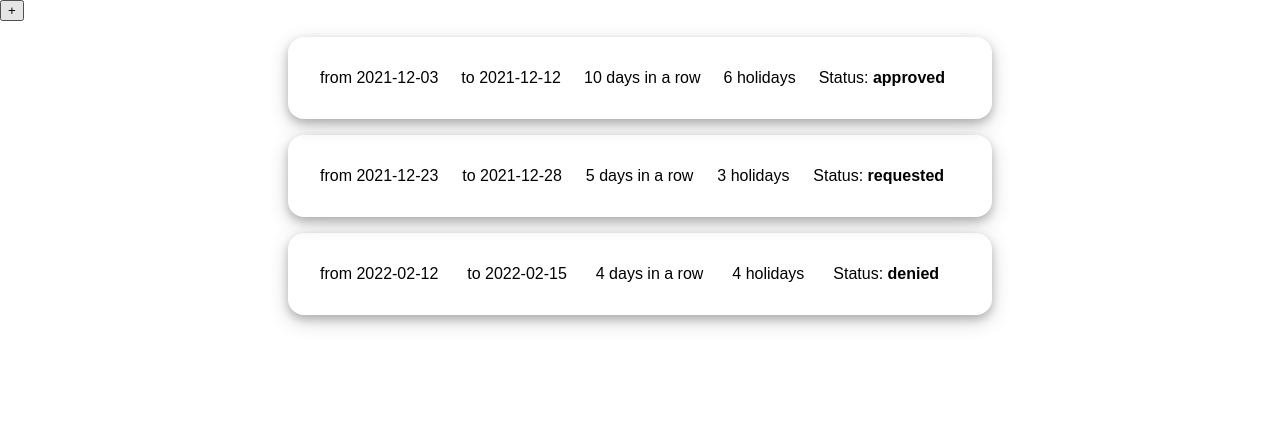
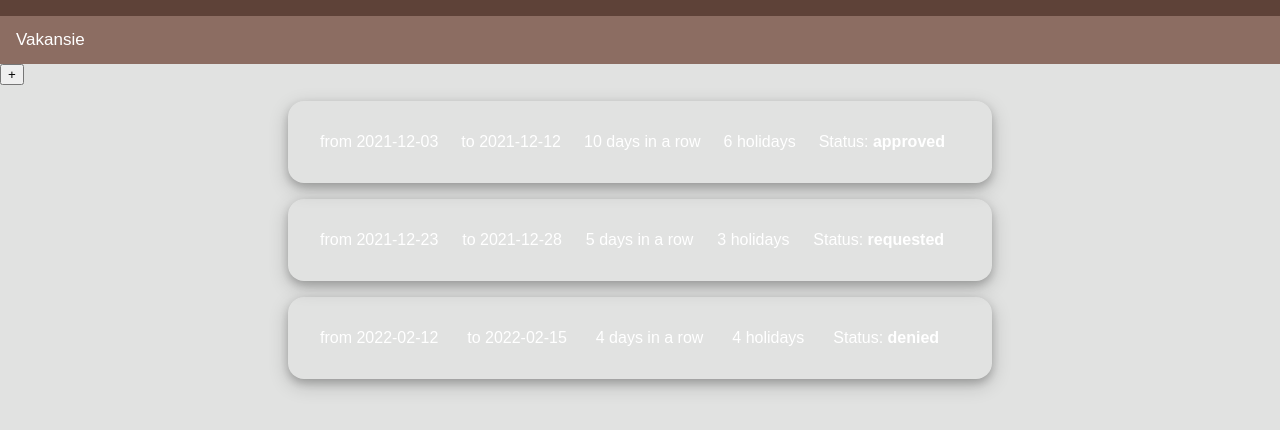
Before and after one commit to mab9/calendario, a plain HTML site: page js-client/index.html in a window 1280 px wide. Drawn offline with Linux system fonts and the light colour scheme; no server answers.

Commit message:
Add color palette to js client and top nav

```diff
--- a/js-client/src/cali/cali.js
+++ b/js-client/src/event/event.js
@@ -1,17 +1,18 @@
 import {dom} from "../base/church/dom.js";
 
-export {CaliController, CaliView};
+export {EventController, EventView};
 
 /**
- * @return CaliController
+ * @return EventController
  * @constructor
  */
-const CaliController = () => {
+const EventController = () => {
 
-    const create = from => to => alert("new event from " + from  + " to " + to + ".");
+    const create = from => to => alert(
+        "new event from " + from + " to " + to + ".");
 
     /**
-     * @typedef {Readonly<object>} CaliController
+     * @typedef {Readonly<object>} EventController
      */
     return Object.freeze({
         create: create
@@ -20,12 +21,18 @@ const CaliController = () => {
 
 /**
  * @param rootElement
- * @param caliController
+ * @param eventController
  * @constructor
  */
-const CaliView = (rootElement, caliController) => {
+const EventView = (rootElement, eventController) => {
 
     const view = dom(`
+
+            <DIV class="topnav-header"></DIV>
+            <NAV class="topnav">
+                <a>Vakansie</a>
+            </NAV>
+
             <DIV id="content-section"></DIV>
                     <div>
                         <button id="create">+</button>
@@ -57,7 +64,7 @@ const CaliView = (rootElement, caliController) => {
             </DIV>`);
 
     const createBtn = view.querySelector('#create');
-    createBtn.onclick = () => caliController.create("1")("2");
+    createBtn.onclick = () => eventController.create("1")("2");
 
     rootElement.appendChild(view)
 };
--- a/js-client/starter.js
+++ b/js-client/starter.js
@@ -1,6 +1,6 @@
 import {dom} from "./src/base/church/dom.js";
 import {translationService} from "./src/base/service/translation.service.js";
-import {CaliController, CaliView} from "./src/cali/cali.js";
+import {EventController, EventView} from "./src/event/event.js";
 
 export {start} ;
 
@@ -9,12 +9,12 @@ translationService.init();
 
 const start = (appRootId, authenticated) => {
     const CONTENT_WRAPPER = 'root';
-    const ctrl = CaliController();
+    const ctrl = EventController();
 
     const root = document.getElementById(CONTENT_WRAPPER)
     const vakansie = dom(`<div id="${appRootId}">`);
 
-    CaliView(vakansie, ctrl);
+    EventView(vakansie, ctrl);
     root.replaceWith(vakansie); // why replace???
 }
 
--- a/js-client/style.css
+++ b/js-client/style.css
@@ -1,45 +1,55 @@
 /*@import "src/assets/fonts/FontAwesome/css/fontawesome.min.css";*/
 /*@import "src/assets/fonts/FontAwesome/css/solid.min.css";*/
 
+
 :root {
-  /* Colors */
-  --primary-color:                    #FDE70E;
-  --primary-color-variant:            #FEF387;
-  --primary-font-color:               #000000;
-  --secondary-font-color:             #767573;
-  --light-font-color:                 #FFFFFF;
-  --background-color:                 #FFFFFF;
-  --surface-color:                    #FFFFFF;
-  --secondary-surface-color:          #EFEFEF;
-  --error-color:                      #B00020;
-  --success-color:                    #2E7D32;
+    /* Colors wood / natural colors https://material.io/resources/color/#!/?view.left=1&view.right=0&primary.color=8D6E63 */
+
+    --color-primary-font: #ffffff;
+    --color-primary-font-light: #000000;
+    --color-primary-font-dark: #ffffff;
+    --color-primary-background: #8c6d62;
+    --color-primary-background-light: #be9c91;
+    --color-primary-background-dark: #5e4238;
+
+    --color-secondary-font: #000000;
+    --color-secondary-font-light: #000000;
+    --color-secondary-font-dark: #000000;
+    --color-secondary-background: #37464f;
+    --color-secondary-background-light: #62717b;
+    --color-secondary-background-dark: #101f27;
+
+    --color-background: #E1E2E1;
+    --color-background-light: #F5F5F6;
+    --color-background-dark: #c9c9c9;
 }
 
 html {
-  height:      100%;
-  width:       100%;
-  padding:     0;
-  margin:      0;
+    height: 100%;
+    width: 100%;
+    padding: 0;
+    margin: 0;
     font-family: "Raleway", sans-serif;
     font-weight: 400;
-  color:       var(--primary-font-color)
+    color: var(--color-primary-font);
+    box-sizing: border-box;
 }
 
 body {
-  background-color: var(--background-color);
+    background-color: var(--color-background);
     /*min-height:       calc(100% - var(--main-nav-height));*/
-  width:            100%;
-  padding:          0;
-  margin:           0;
+    width: 100%;
+    padding: 0;
+    margin: 0;
 }
 
 
 .card {
     transition: all ease-in-out .5s;
-    max-width:  40em;
-    margin:     1em auto 1em auto;
-    padding:    2em;
-    box-shadow: 0 4px  8px 0 rgba(0, 0, 0, 0.2),
+    max-width: 40em;
+    margin: 1em auto 1em auto;
+    padding: 2em;
+    box-shadow: 0 4px 8px 0 rgba(0, 0, 0, 0.2),
     0 6px 20px 0 rgba(0, 0, 0, 0.19);
     border-radius: 1em;
 
@@ -48,11 +58,31 @@ body {
     grid-template-columns: auto auto auto auto auto;
 }
 
+/* TOP NAV */
+.topnav-header {
+    height: 1rem;
+    background-color: VAR(--color-primary-background-dark);
+}
+
+.topnav {
+    overflow: hidden;
+    background-color: VAR(--color-primary-background);
+}
+
+.topnav a {
+  float: left;
+  color:VAR(--color-primary-font);
+  text-align: center;
+  padding: 14px 16px;
+  text-decoration: none;
+  font-size: 17px;
+}
+
 /* Content */
 #content {
     /*  margin-top: var(--main-nav-height);*/
-  height:     100%;
-  width:      100%;
+    height: 100%;
+    width: 100%;
 }
 
 
```
Lines whose indentation alone changed are shown as unchanged.
